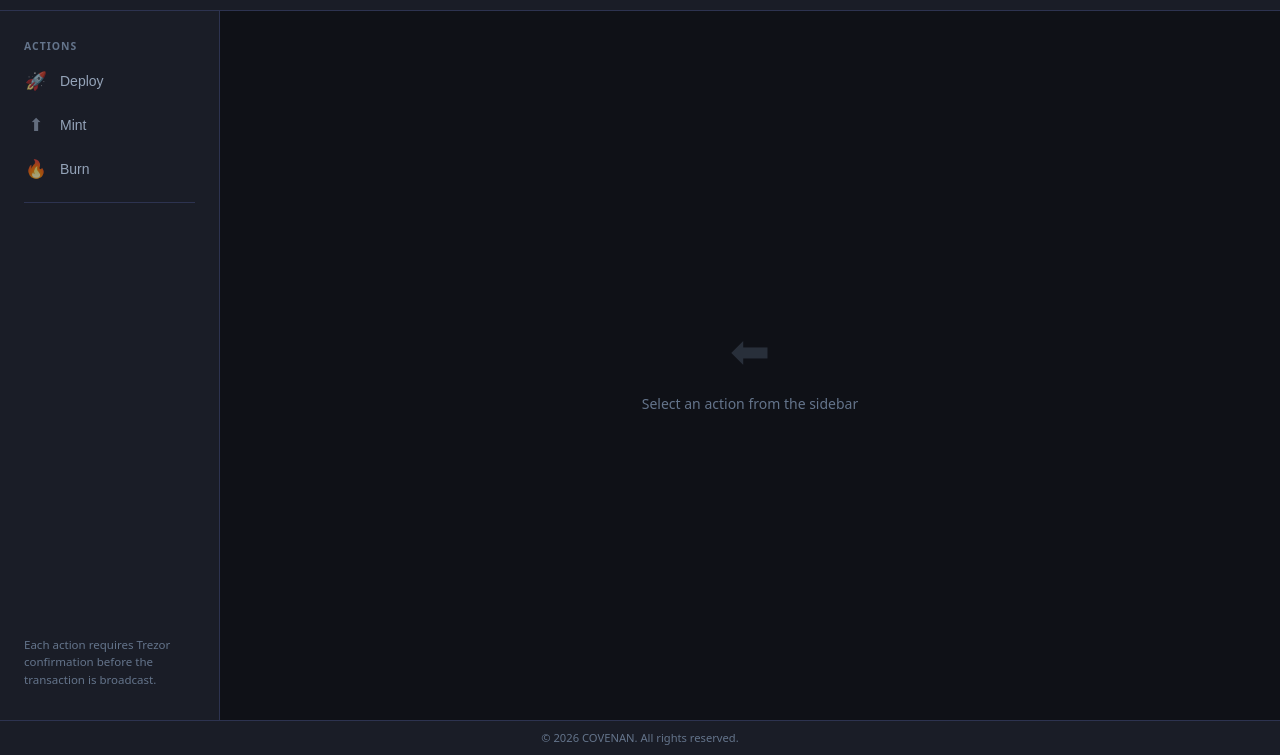
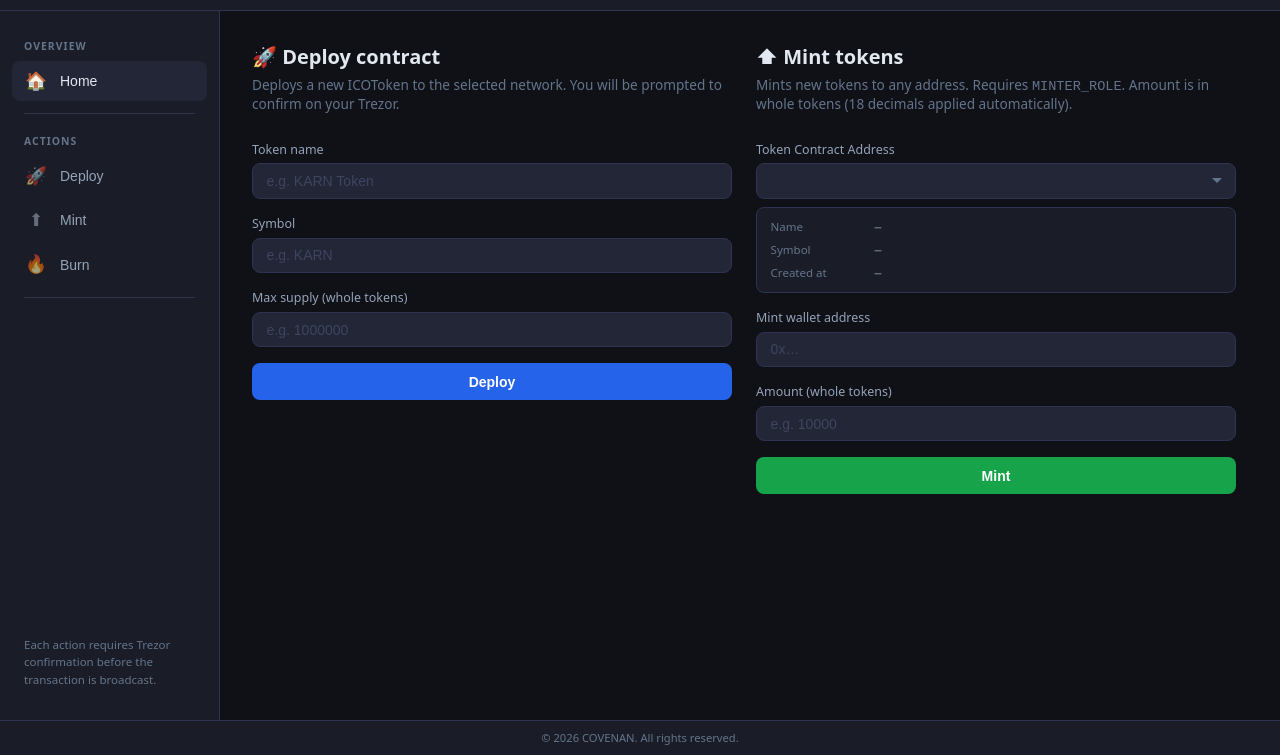
Before and after one commit to karn-zuvarna/blockchain, a website: page public/index.html in a window 1280 px wide. Shown: the part 45-800 px from the top of the page. Drawn offline with Linux system fonts and the light colour scheme; no server answers.

Commit message:
update 20260623

```diff
--- a/public/index.html
+++ b/public/index.html
@@ -168,14 +168,17 @@
       padding: 2rem;
       overflow-y: auto;
       display: flex;
-      flex-direction: column;
+      flex-direction: row;
+      flex-wrap: wrap;
       align-items: flex-start;
+      align-content: flex-start;
+      gap: 1.5rem;
     }
 
     .panel {
       display: none;
-      width: 100%;
-      max-width: 480px;
+      width: 480px;
+      max-width: 100%;
       animation: fadeIn 0.15s ease;
     }
     .panel.active { display: block; }
@@ -343,6 +346,15 @@
 
   <div class="layout">
     <aside>
+      <div class="nav-label">Overview</div>
+
+      <button class="nav-btn" data-panel="home" onclick="showDefault()">
+        <span class="nav-icon">🏠</span>
+        Home
+      </button>
+
+      <div class="nav-divider"></div>
+
       <div class="nav-label">Actions</div>
 
       <button class="nav-btn" data-panel="deploy" onclick="show('deploy')">
@@ -605,6 +617,17 @@
       document.querySelector(`[data-panel="${name}"]`).classList.add('active')
     }
 
+    // Default landing view: Deploy (left) + Mint (right) side by side
+    function showDefault() {
+      document.getElementById('empty-state').style.display = 'none'
+      document.querySelectorAll('.panel').forEach(p => p.classList.remove('active'))
+      document.querySelectorAll('.nav-btn').forEach(b => b.classList.remove('active'))
+      for (const name of ['deploy', 'mint']) {
+        document.getElementById('panel-' + name).classList.add('active')
+      }
+      document.querySelector('[data-panel="home"]').classList.add('active')
+    }
+
     function showResult(id, ok, data) {
       const el = document.getElementById('result-' + id)
       el.className = 'result ' + (ok ? 'success' : 'error')
@@ -637,6 +660,7 @@
 
     document.getElementById('copy-year').textContent = new Date().getFullYear()
     loadConfig()
+    showDefault()
 
     async function handle(e, action) {
       e.preventDefault()
```
